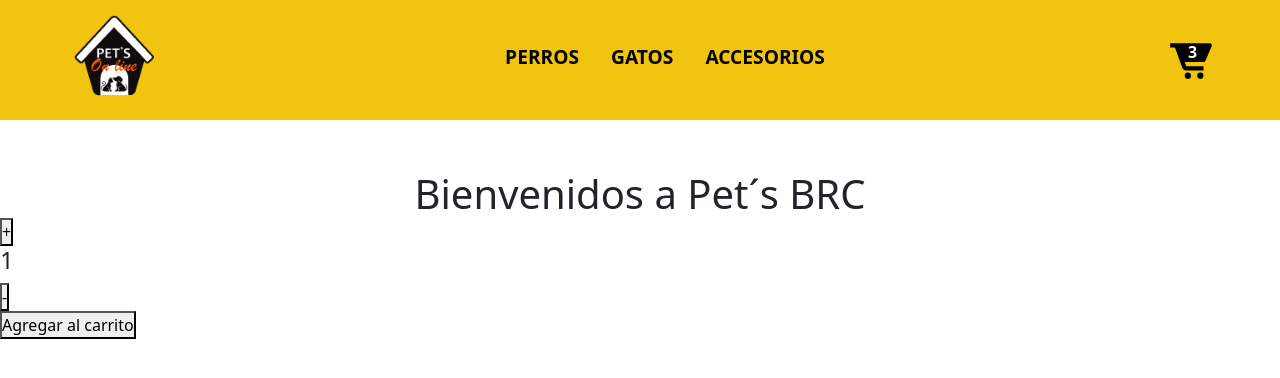
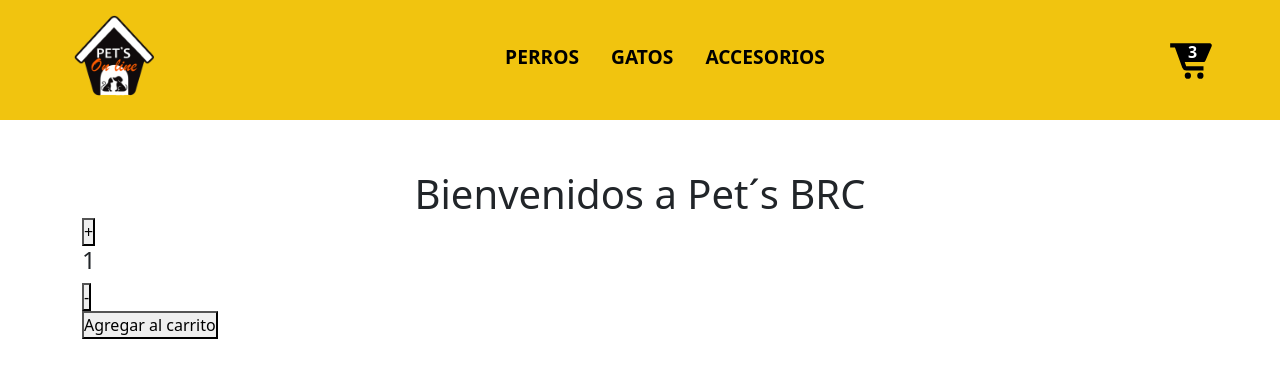
Before and after one commit to EmmanuelGonzalez22/PreEntrega2GonzalezSosa, a React (Create React App) app: page / in a window 1280 px wide. Shown: the top 378 px of the page. Built offline with nearby package versions, Linux system fonts and the light colour scheme.

Commit message:
Reestructuracion de las carpetas en la app

```diff
--- a/src/App.jsx
+++ b/src/App.jsx
@@ -1,7 +1,5 @@
-import NavBar from "./components/NavBar/NavBar";
-import ItemListContainer from "./components/ItemListContainer/ItemListContainer";
 import "./sass/main.css";
-import ItemCount from "./components/ItemCount/ItemCount";
+import { ItemCount, ItemListContainer, NavBar } from "./components";
 
 function App() {
   return (
--- a/src/components/CartWidget/CartWidget.jsx
+++ b/src/components/common/CartWidget/index.jsx
@@ -1,5 +1,4 @@
 import cart from "./assets/cart.svg";
-import "../../sass/main.css";
 
 const CartWidget = () => {
   return (
@@ -10,4 +9,4 @@ const CartWidget = () => {
   );
 };
 
-export default CartWidget;
+export { CartWidget };
--- a/src/components/NavBar/NavBar.jsx
+++ b/src/components/common/NavBar/index.jsx
@@ -1,8 +1,7 @@
+import { CartWidget } from "../CartWidget";
 import logo from "./assets/logo.png";
-import CartWidget from "../CartWidget/CartWidget";
-import "../../sass/main.css";
 
-export const NavBar = () => {
+const NavBar = () => {
   return (
     <nav className='nav'>
       <a href='./index.html' className='logo__container'>
@@ -24,4 +23,4 @@ export const NavBar = () => {
   );
 };
 
-export default NavBar;
+export { NavBar };
--- /dev/null
+++ b/src/components/common/index.js
@@ -0,0 +1,2 @@
+export { NavBar } from "./NavBar";
+export { CartWidget } from "./CartWidget";
--- a/src/components/ItemListContainer/ItemListContainer.jsx
+++ b/src/components/containers/ItemListContainer/index.jsx
@@ -1,5 +1,3 @@
-import "../../sass/main.css";
-
 const ItemListContainer = ({ greeting }) => {
   return (
     <div className='greeting'>
@@ -8,4 +6,4 @@ const ItemListContainer = ({ greeting }) => {
   );
 };
 
-export default ItemListContainer;
+export { ItemListContainer };
--- /dev/null
+++ b/src/components/containers/index.js
@@ -0,0 +1 @@
+export { ItemListContainer } from "./ItemListContainer";
--- a/src/components/ItemCount/ItemCount.jsx
+++ b/src/components/forms/ItemCount/index.jsx
@@ -1,5 +1,4 @@
 import { useState } from "react";
-import "../../sass/main.css";
 
 const ItemCount = ({ stock, initial, onAdd }) => {
   const [cantidad, setCantidad] = useState(initial);
@@ -17,7 +16,7 @@ const ItemCount = ({ stock, initial, onAdd }) => {
   };
 
   return (
-    <div>
+    <div className='container'>
       <div>
         <button onClick={incrementa}>+</button>
         <h4>{cantidad}</h4>
@@ -37,4 +36,4 @@ const ItemCount = ({ stock, initial, onAdd }) => {
   );
 };
 
-export default ItemCount;
+export { ItemCount };
--- /dev/null
+++ b/src/components/forms/index.js
@@ -0,0 +1 @@
+export { ItemCount } from "./ItemCount";
--- /dev/null
+++ b/src/components/index.js
@@ -0,0 +1,4 @@
+export { ItemListContainer } from "./containers";
+export { NavBar } from "./common";
+export { CartWidget } from "./common";
+export { ItemCount } from "./forms";
--- a/src/sass/main.scss
+++ b/src/sass/main.scss
@@ -1,3 +1,4 @@
 @import "mixins";
 @import "index";
 @import "navBar";
+@import "itemCount";
```
Also changed, not shown: src/components/common/CartWidget/assets/cart.svg (renamed from src/components/CartWidget/assets/cart.svg), src/components/common/NavBar/assets/logo.png (renamed from src/components/NavBar/assets/logo.png), src/sass/_itemCount.scss (added).
